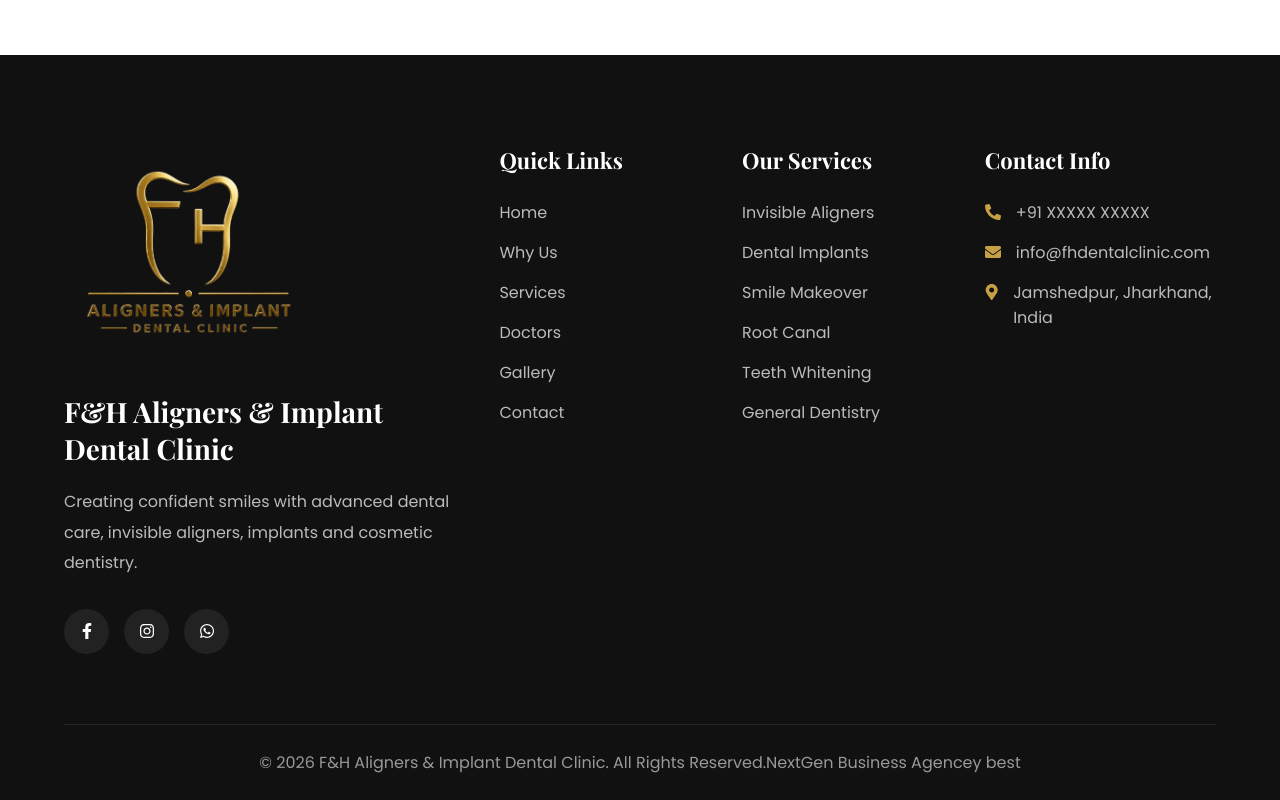
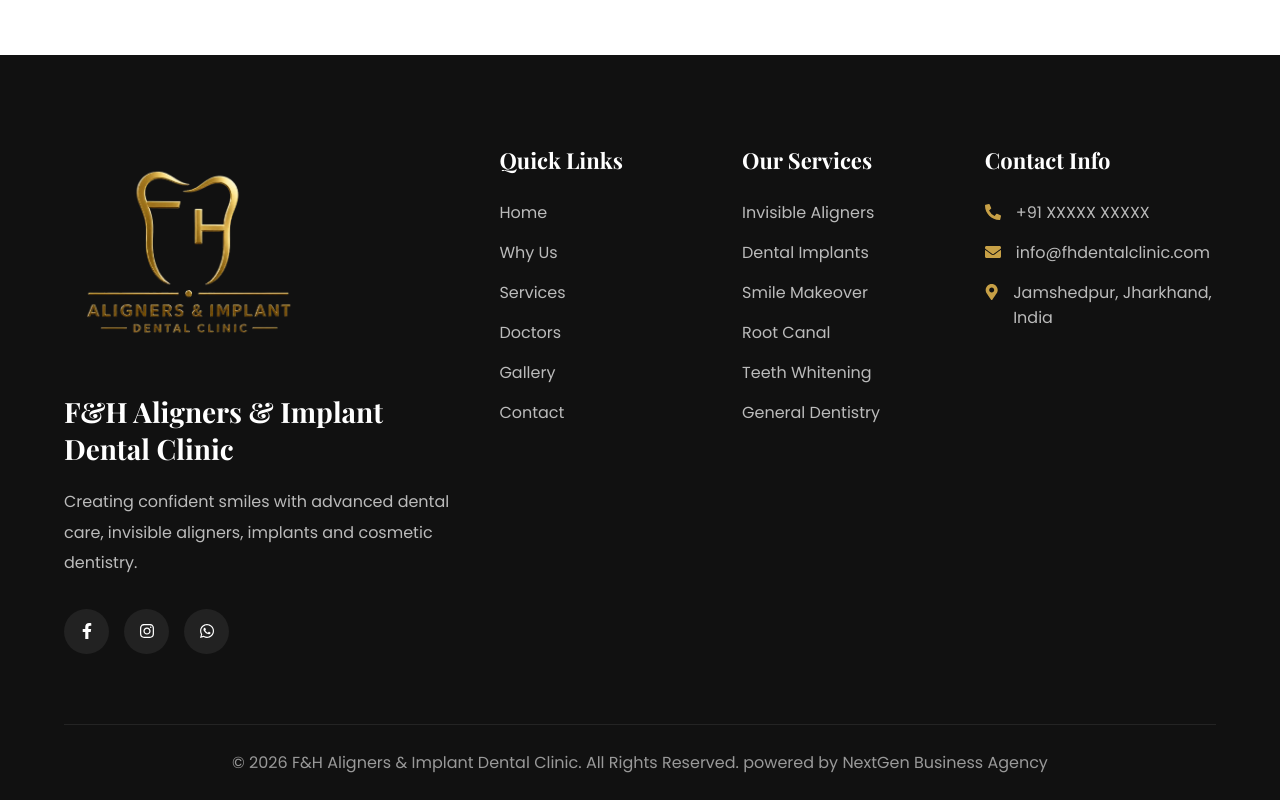
Before and after one commit to sunnycoding1519/fhdental, a React (Vite) app: page /contact in a window 1280 px wide. Shown: the part 1525-2325 px from the top of the page. Built offline with nearby package versions, Linux system fonts and the light colour scheme.

Commit message:
update footer

```diff
--- a/src/components/Footer/Footer.jsx
+++ b/src/components/Footer/Footer.jsx
@@ -145,7 +145,7 @@
           <p>
 
             © {new Date().getFullYear()} F&H Aligners & Implant Dental Clinic.
-            All Rights Reserved.NextGen Business Agencey best
+            All Rights Reserved. powered by NextGen Business Agency
 
           </p>
 
```
